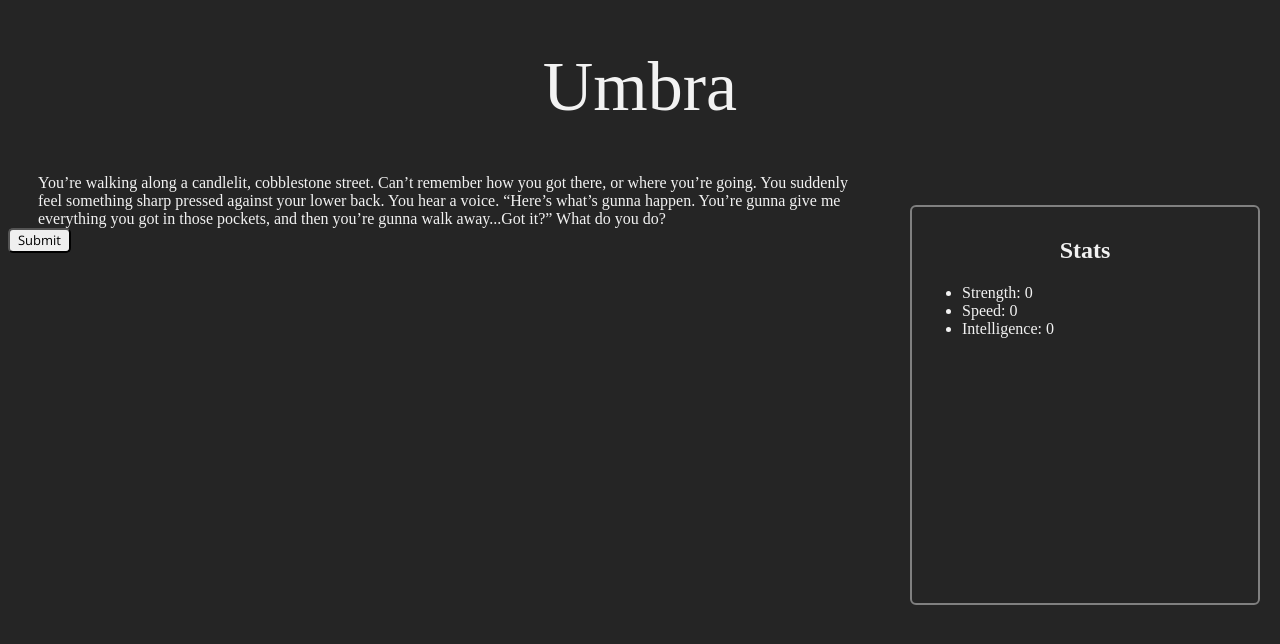
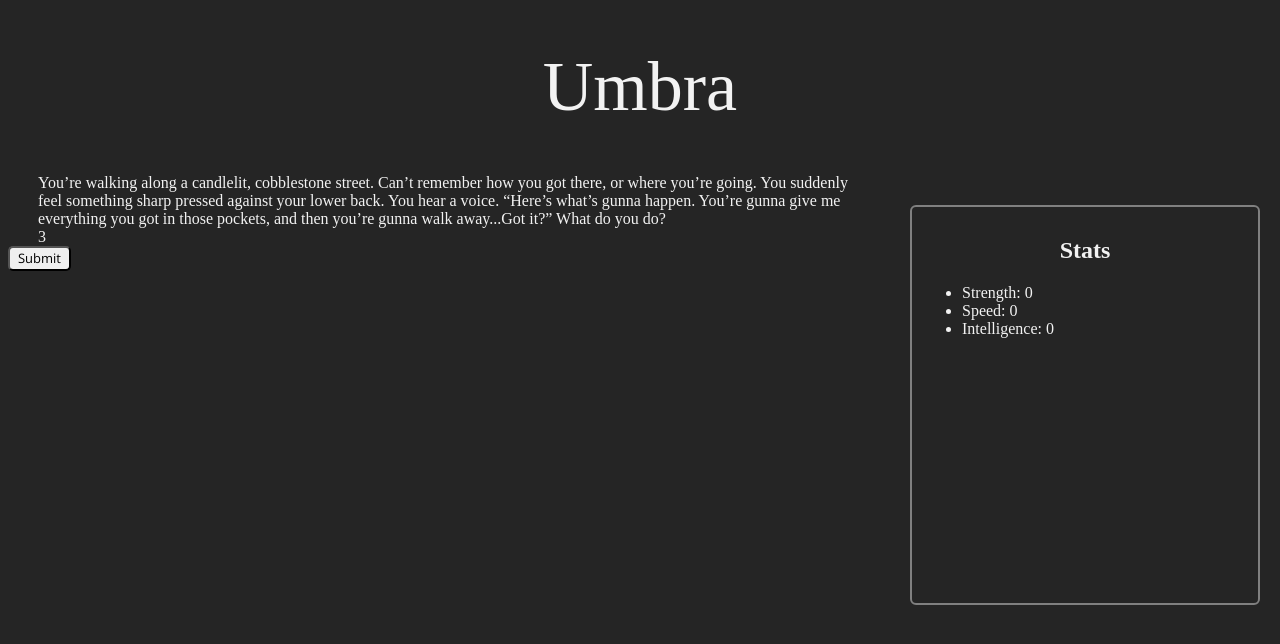
Before and after one commit to ahinkel421/umbra, a React (Create React App) app: page / in a window 1280 px wide. Both pictures are taken after a click on the button "Start Game". Shown: the top 644 px of the page. Built offline with nearby package versions, Linux system fonts and the light colour scheme; a web font is replaced by a local one.

Commit message:
added answer component

```diff
--- /dev/null
+++ b/src/components/answer.js
@@ -0,0 +1,8 @@
+import React from "react";
+import "./answer.css";
+
+export default class Answer extends React.Component {
+	render() {
+		return <div>{this.props.text}</div>;
+	}
+}
--- a/src/components/dialog-section.js
+++ b/src/components/dialog-section.js
@@ -1,12 +1,17 @@
-import React from 'react';
-import Question from './question';
-import './dialog-section.css';
+import React from "react";
+import Question from "./question";
+import Answer from "./answer";
+import "./dialog-section.css";
 
 export default class DialogSection extends React.Component {
 	render() {
-		return(
-			<section className='dialog-section'>
+		return (
+			<section className="dialog-section">
 				<Question text={this.props.currentQuestion} />
+				<Answer currentAnswer={this.props.currentAnswer} key="0" />
+				<Answer currentAnswer={this.props.currentAnswer} key="1" />
+				<Answer currentAnswer={this.props.currentAnswer} key="2" />
+				<Answer currentAnswer={this.props.currentAnswer} text="3" />
 			</section>
 		);
 	}
--- a/src/components/landing-page.js
+++ b/src/components/landing-page.js
@@ -28,6 +28,7 @@ export default class LandingPage extends React.Component {
 
 	render() {
 		let currentQuestionText = QUESTIONS[this.state.currentQuestion].text;
+		let currentAnswersArray = QUESTIONS[this.state.currentQuestion].answers;
 		if (!this.state.startedGame) {
 			return (
 				<div className="button-box">
@@ -39,7 +40,10 @@ export default class LandingPage extends React.Component {
 		} else if (this.state.currentQuestion >= 0) {
 			return (
 				<div>
-					<DialogSection currentQuestion={currentQuestionText} />
+					<DialogSection
+						currentQuestion={currentQuestionText}
+						currentAnswers={currentAnswersArray}
+					/>
 					<form className="name-form" onSubmit={this.handleSubmit}>
 						<button className="confirm-name-button">Submit</button>
 					</form>
```
Also changed, not shown: src/components/answer.css (added).
